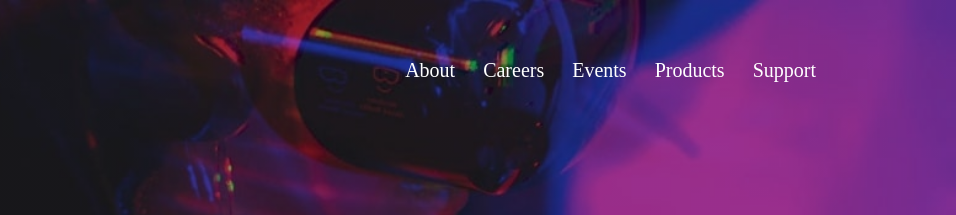
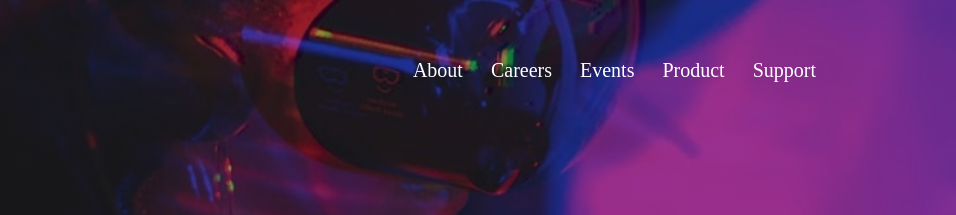
Before and after one commit to najibdevs/loopside-landing-page, a plain HTML site: page index.html in a window 1280 px wide. Shown: the top 215 px of the page, 324-1280 px from the left. Drawn offline with Linux system fonts and the light colour scheme.

Commit message:
updated landing page

```diff
--- a/index.html
+++ b/index.html
@@ -33,7 +33,7 @@
             <li><a href="#">About</a></li>
             <li><a href="#">Careers</a></li>
             <li><a href="#">Events</a></li>
-            <li><a href="#">Products</a></li>
+            <li><a href="#">Product</a></li>
             <li><a href="#">Support</a></li>
           </ul>
         </div>
```
